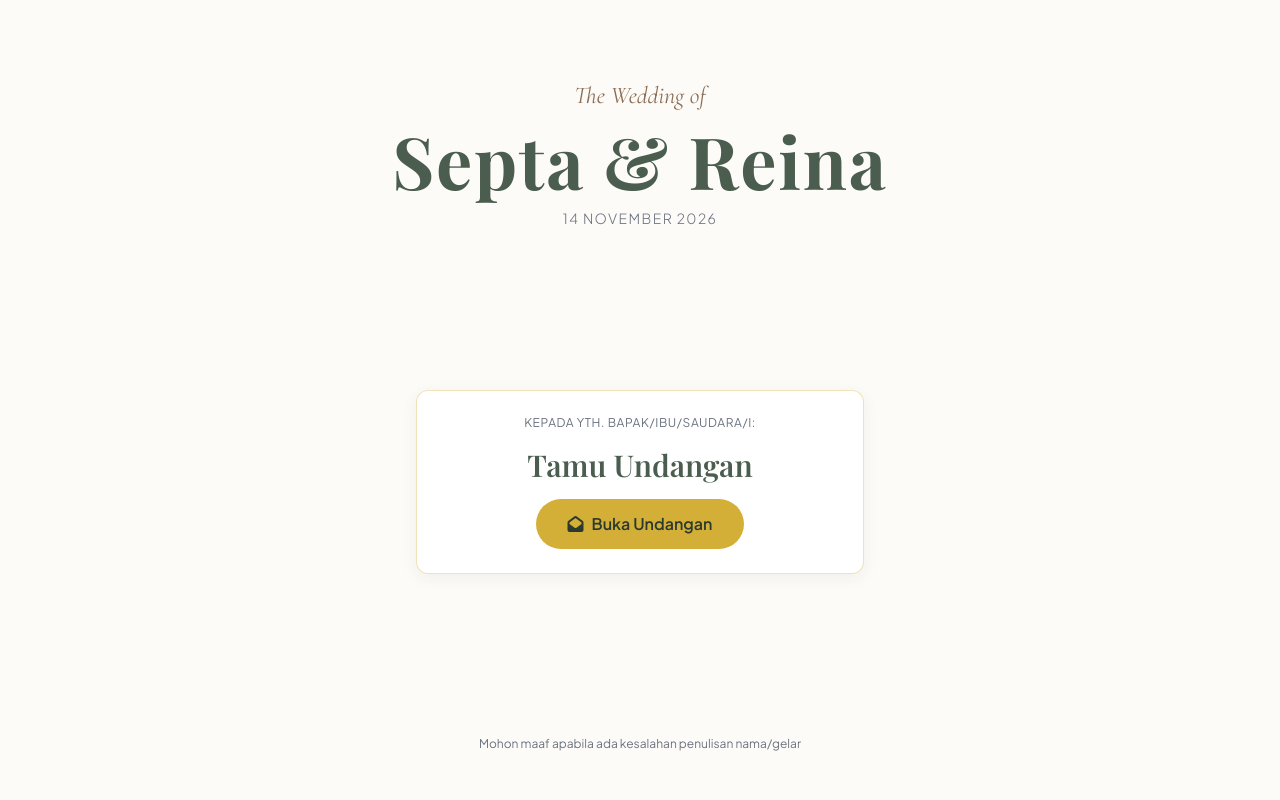
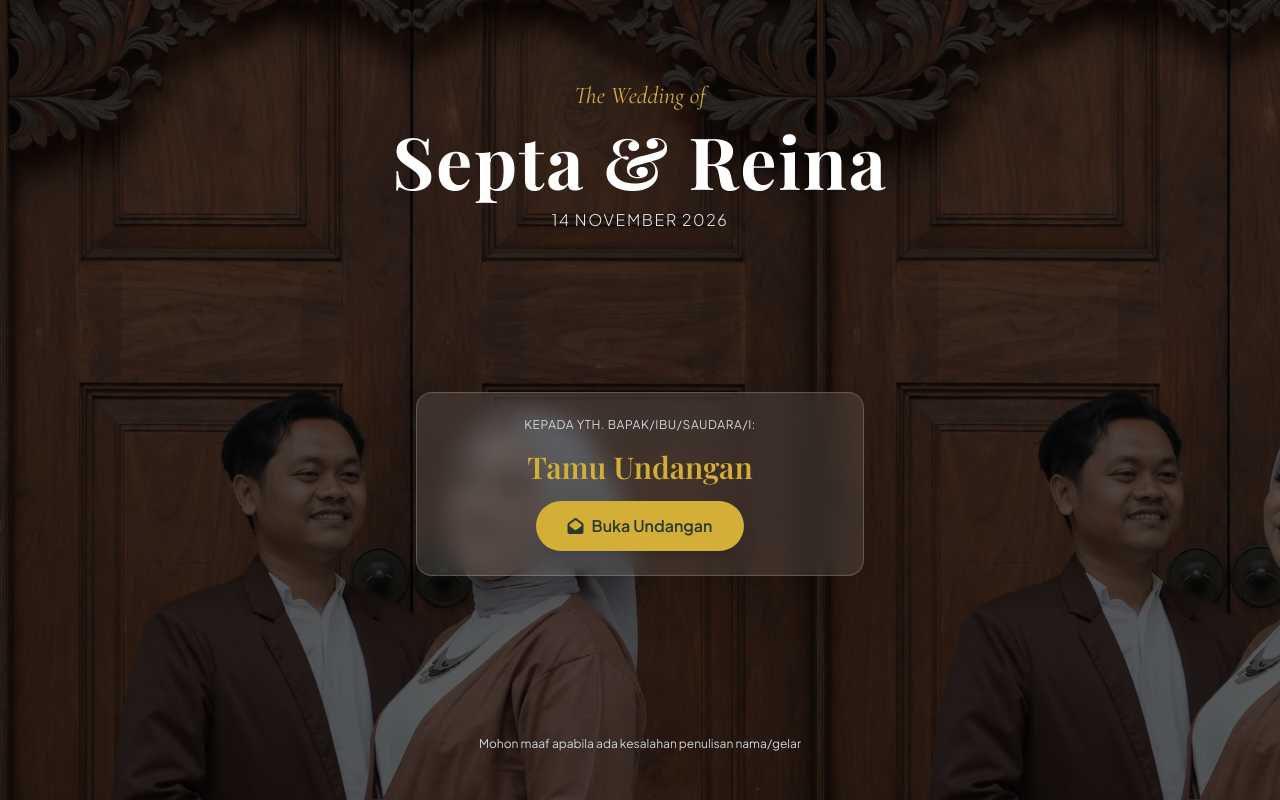
Before and after one commit to aditprayogs/undanganDigital, a website: page index.html in a window 1280 px wide. Shown: the top 800 px of the page. Drawn offline with nearby package versions, Linux system fonts and the light colour scheme; no server answers; files whose address does not match are found by name; a web font is replaced by a local one.

```diff
--- a/index.html
+++ b/index.html
@@ -233,58 +233,23 @@
 </head>
 <body class="bg-vintage/40 text-gray-800 font-sans leading-relaxed locked">
 
-  <!-- COVER / MODAL AWAL -->
-<section
-  id="cover"
-  class="fixed inset-0 z-50 flex flex-col items-center
-         justify-between bg-cream p-8 text-center text-gray-800"
->
-  <!-- Judul undangan -->
+  <!-- COVER / MODAL AWAL (Layar Penuh Sebelum Ditekan "Buka Undangan") -->
+  <section id="cover" rel="preload" as="image" class="fixed inset-0 z-50 bg-olive-dark text-white flex flex-col items-center justify-between p-8 text-center bg-cover bg-center" style="background-image: linear-gradient(rgba(0,0,0,0.65), rgba(0,0,0,0.65)), url('./assets/img/foto2.webp');">
     <div class="mt-12 space-y-3" data-aos="fade-down">
-    <p class="font-vintage text-2xl italic text-brown">
-      The Wedding of
-    </p>
-
-    <h1 class="font-serif text-5xl font-bold tracking-wide text-olive md:text-7xl">
-      Septa &amp; Reina
-    </h1>
-
-    <p class="text-sm font-light uppercase tracking-widest text-gray-500">
-      14 November 2026
-    </p>
+      <p class="font-vintage italic text-2xl text-gold">The Wedding of</p>
+      <h1 class="font-serif text-5xl md:text-7xl tracking-wide font-bold">Septa & Reina</h1>
+      <p class="text-sm md:text-base font-light tracking-widest uppercase text-gray-200">14 November 2026</p>
     </div>
 
-  <!-- Card penerima undangan -->
-  <div
-    class="w-full max-w-md space-y-4 rounded-xl
-           border border-gold/30 bg-white p-6 shadow-sm"
-    data-aos="fade-up"
-  >
-    <p class="text-xs uppercase tracking-wider text-gray-500">
-      Kepada Yth. Bapak/Ibu/Saudara/i:
-    </p>
-
-    <h2
-      id="guest-name"
-      class="font-serif text-2xl font-semibold text-olive md:text-3xl"
-    >
-      Tamu Undangan
-    </h2>
-
-    <button
-      onclick="openInvitation()"
-      class="mx-auto flex items-center justify-center gap-2
-             rounded-full bg-gold px-8 py-3 font-semibold
-             text-olive-dark shadow-sm transition
-             hover:bg-yellow-400"
-    >
-      <i class="fas fa-envelope-open"></i>
-      Buka Undangan
+    <div class="bg-white/10 backdrop-blur-md p-6 rounded-2xl border border-white/20 max-w-md w-full shadow-2xl space-y-4" data-aos="fade-up">
+      <p class="text-xs uppercase tracking-wider text-gray-300">Kepada Yth. Bapak/Ibu/Saudara/i:</p>
+      <h2 id="guest-name" class="font-serif text-2xl md:text-3xl font-semibold text-gold">Tamu Undangan</h2>
+      <button onclick="openInvitation()" class="bg-gold text-olive-dark font-semibold px-8 py-3 rounded-full hover:bg-yellow-400 transition shadow-xl flex items-center justify-center gap-2 mx-auto">
+        <i class="fas fa-envelope-open"></i> Buka Undangan
       </button>
     </div>
 
-  <!-- Catatan -->
-  <div class="mb-4 text-xs text-gray-500">
+    <div class="mb-4 text-xs text-gray-300">
       <p>Mohon maaf apabila ada kesalahan penulisan nama/gelar</p>
     </div>
   </section>
--- a/style.css
+++ b/style.css
@@ -805,85 +805,3 @@ a:focus-visible {
     max-width: 800px;
   }
 }
-
-/* ==================================================
-   COVER UNDANGAN — POLOS DAN ELEGAN
-   ================================================== */
-
-#cover {
-  position: fixed;
-  inset: 0;
-  z-index: 9999;
-
-  background: #fdfbf7 !important;
-  background-image: none !important;
-
-  color: #333b32;
-
-  opacity: 1;
-  visibility: visible;
-
-  transition:
-    opacity 0.8s ease,
-    visibility 0.8s ease;
-}
-
-/* Pastikan tidak ada foto atau overlay dekoratif */
-#cover::before,
-#cover::after {
-  content: none !important;
-  display: none !important;
-}
-
-/* Card penerima undangan */
-#cover > div:nth-child(2) {
-  background: #ffffff !important;
-  border: 1px solid rgba(212, 175, 55, 0.35) !important;
-  border-radius: 12px !important;
-
-  backdrop-filter: none !important;
-  -webkit-backdrop-filter: none !important;
-
-  box-shadow: 0 4px 16px rgba(44, 58, 46, 0.06) !important;
-}
-
-/* Judul cover */
-#cover h1 {
-  color: #4a5d4e;
-}
-
-/* Nama penerima */
-#cover #guest-name {
-  color: #4a5d4e;
-}
-
-/* Tombol buka undangan */
-#cover button {
-  background-color: #d4af37;
-  color: #2c3a2e;
-
-  border-radius: 999px;
-  box-shadow: none;
-}
-
-/* Cover menghilang setelah tombol ditekan */
-#cover.cover-closed {
-  opacity: 0;
-  visibility: hidden;
-  pointer-events: none;
-}
-
-/* Responsif untuk HP */
-@media (max-width: 480px) {
-  #cover {
-    padding: 24px;
-  }
-
-  #cover > div:first-child {
-    margin-top: 48px;
-  }
-
-  #cover h1 {
-    font-size: 2.5rem;
-  }
-}
```
Lines whose indentation alone changed are shown as unchanged.
